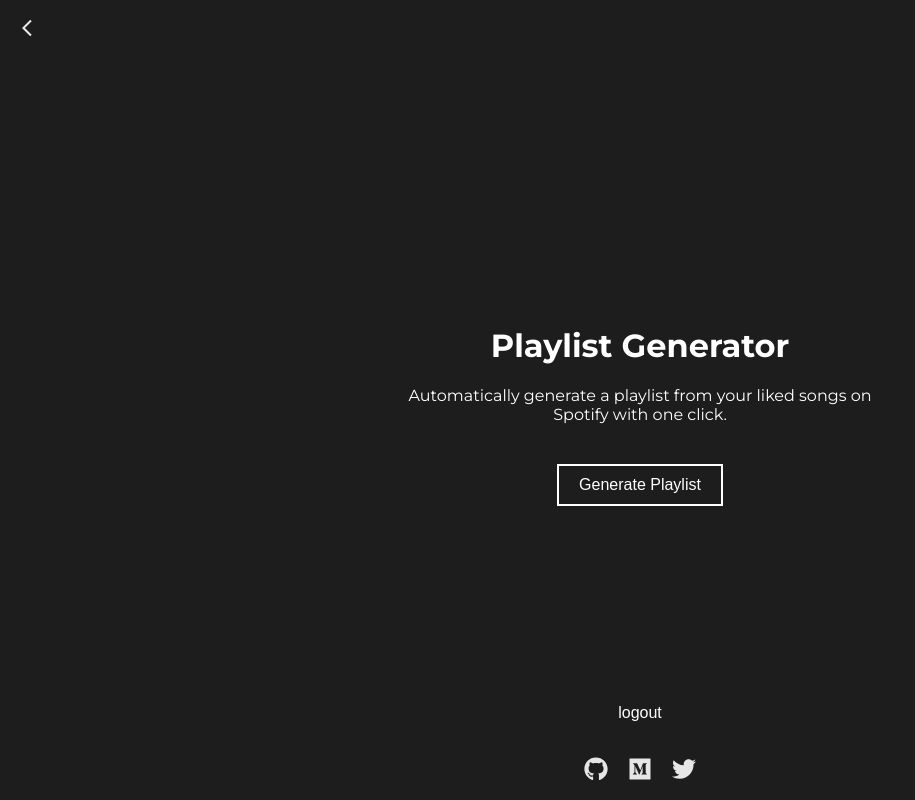
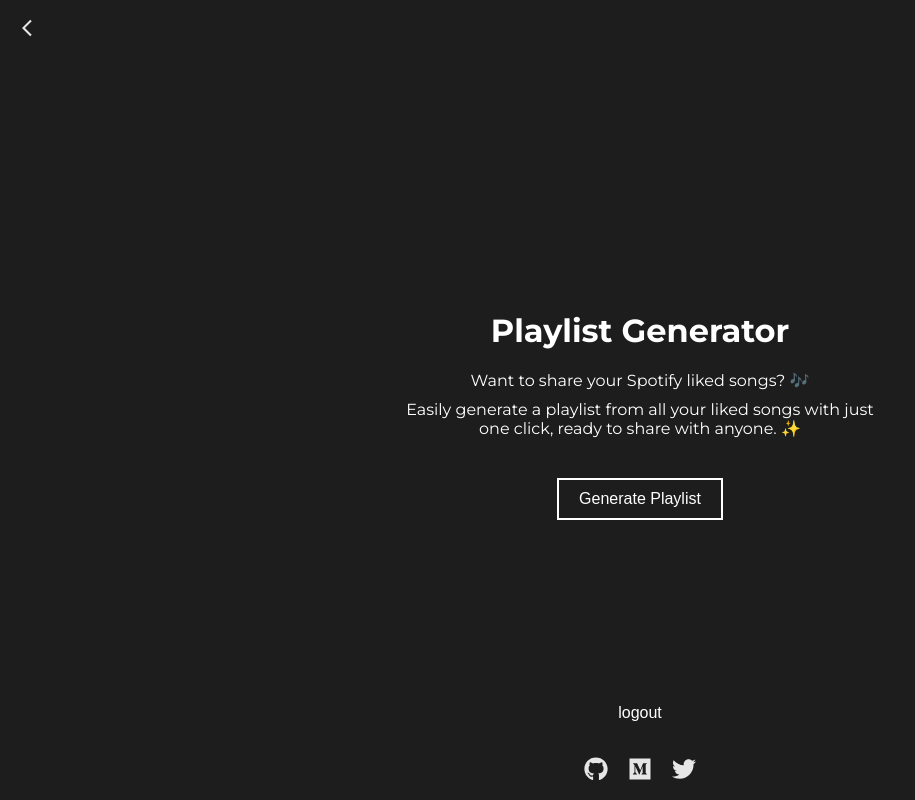
Before and after one commit to danialdot/TopBeat, a React (Create React App) app: page /playlist-liked-songs in a window 1280 px wide. Shown: the whole page, without its empty margins (0-915 px from the left). Built offline with nearby package versions, Linux system fonts and the light colour scheme; sample sign-in values are in the browser's storage.

Commit message:
update playlist generate page details

```diff
--- a/src/components/CreateLikedPlaylistPage.js
+++ b/src/components/CreateLikedPlaylistPage.js
@@ -142,7 +142,10 @@
               <div className="create-playlist-container">
                 <div className="create-playlist-description">
                   <h1>Playlist Generator</h1>
-                  <p>Automatically generate a playlist from your liked songs on Spotify with one click.</p>
+                  {/* <p>Automatically generate a playlist from your liked songs on Spotify with one click.</p> */}
+                  <p>Want to share your Spotify liked songs? 🎶 </p>
+                  {/* <p>Now you can create a playlist with all your liked tracks and share it effortlessly. ✨</p> */}
+                  <p>Easily generate a playlist from all your liked songs with just one click, ready to share with anyone. ✨</p>
                 </div>
                 <button onClick={handleCreate}>Generate Playlist</button>
               </div>
```
